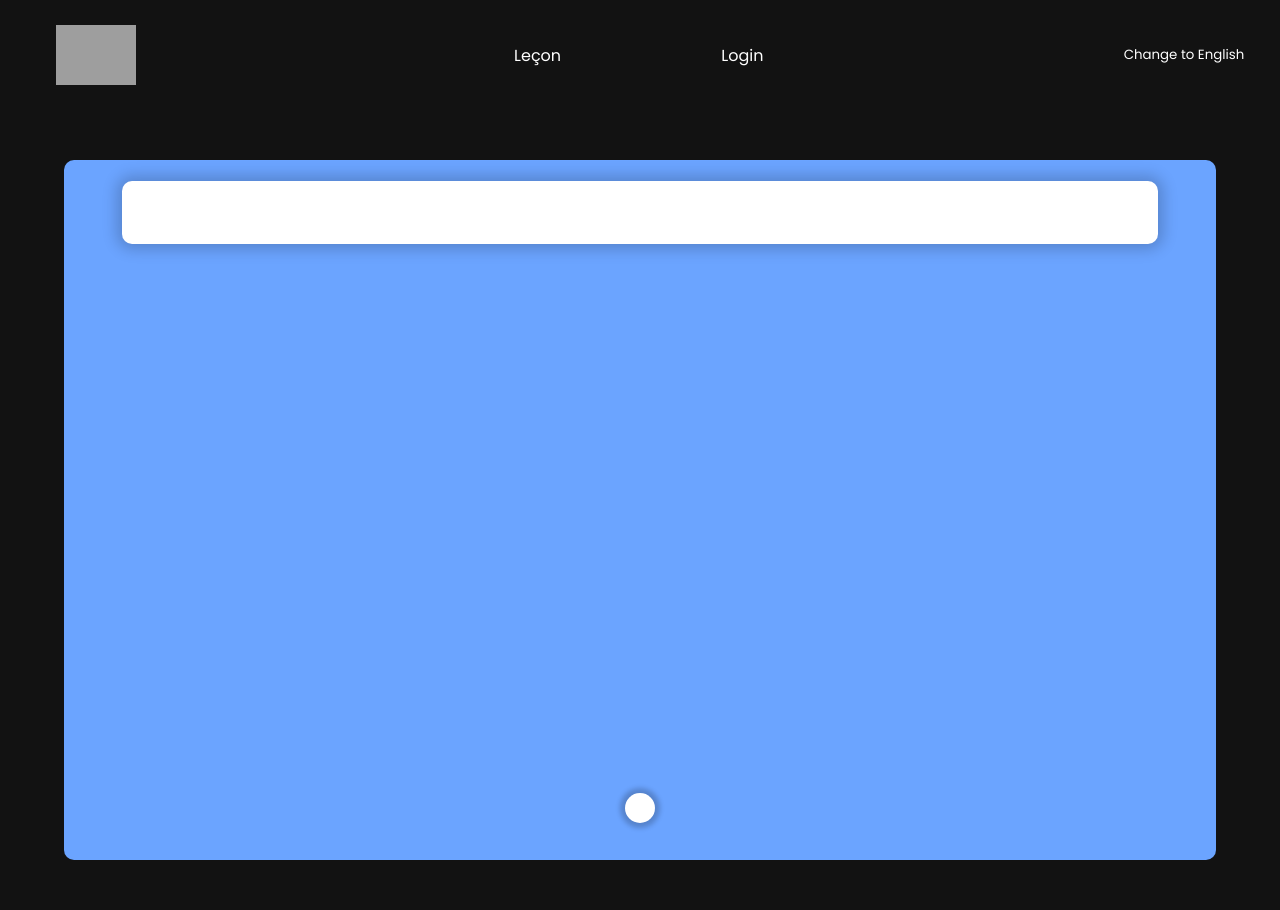
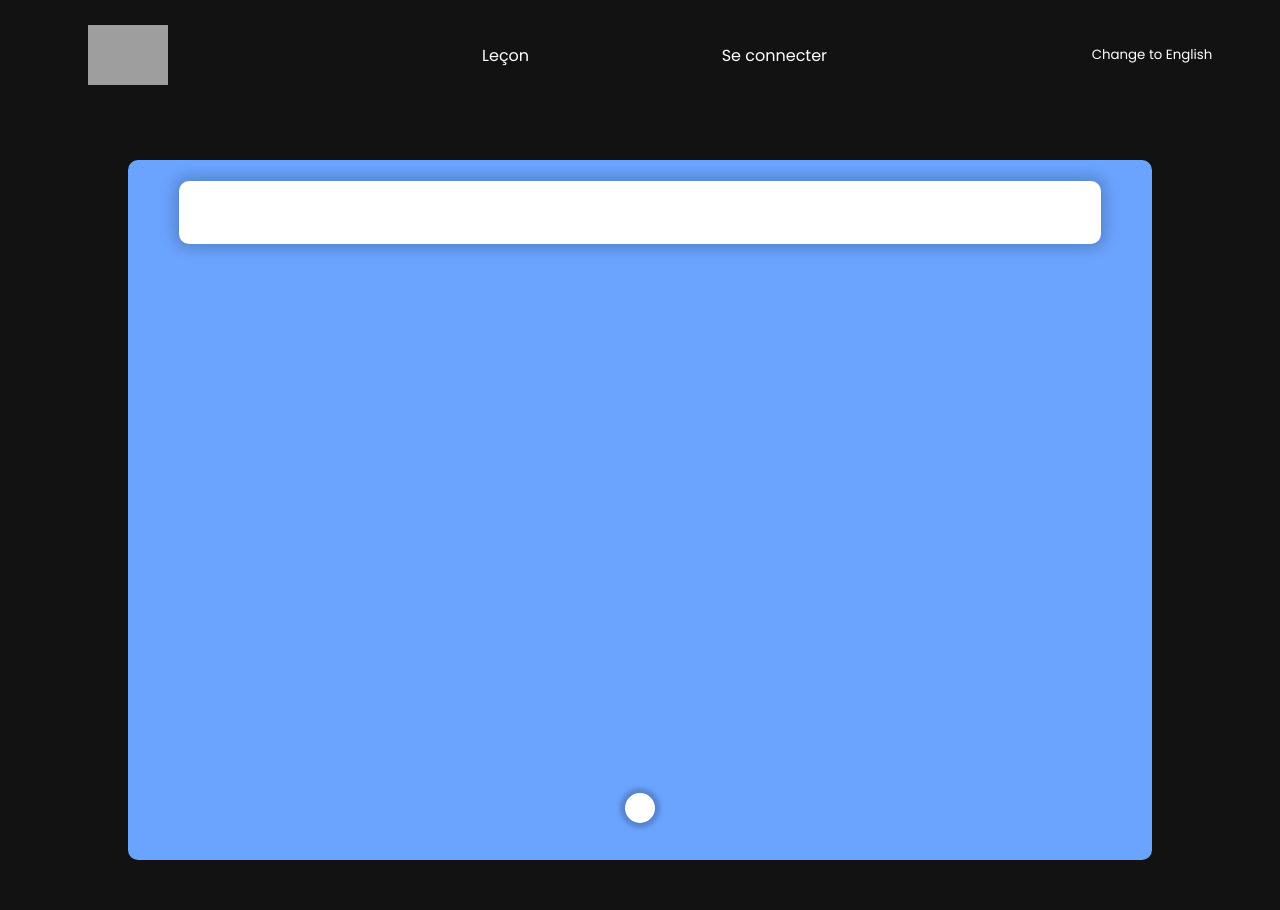
Before and after one commit to g-imhoff/FE-website, a PHP site: page / in a window 1280 px wide. Run offline with PHP 8.4, Linux system fonts and the light colour scheme; data that the repository does not hold is empty; grey boxes are pictures that could not be loaded.

Commit message:
Fin du système de login/logout

```diff
--- a/css/base.css
+++ b/css/base.css
@@ -5,7 +5,7 @@
 }
 
 :root {
-    --sizeOfLink: 15vw;
+    --sizeOfLink: 20vw;
     --whiterPrimaryBlueColor : #b3d0ff;
     --primaryBlueColor : #6ba4ff;
     --darkerPrimaryBlueColor : #1972ff;
--- a/css/header.css
+++ b/css/header.css
@@ -57,11 +57,9 @@ header {
 }
 
 .form-english {
-    width: 100%;
     display : flex;
     justify-content: center;
     align-items: center;
-
 
     width: var(--sizeOfLink);
 
--- a/css/main-index.css
+++ b/css/main-index.css
@@ -9,7 +9,7 @@ main {
 
     .box {
         height: 700px;
-        width: 90%;
+        width: 80vw;
         background-color: var(--primaryBlueColor);
         border-radius: 10px;
 
@@ -35,7 +35,7 @@ main {
 
                 h1 {
                     font-family: var(--titleFont);
-                    font-size: 1.5rem;
+                    font-size: 1.2rem;
                     color: var(--black);
                 }
             }
@@ -115,13 +115,14 @@ main {
 
 @media screen and (max-width: 768px) {
     main {
-        height: 600px;
+        height: auto;
+        padding-top: 40px;
         .box {
-            height: 500px;
+            height: 600px;
             .title-container {
                 .title-box {
                     h1 {
-                        font-size: 1rem;
+                        font-size: 0.9rem;
                     }
                 }
             }
--- a/lang/en.php
+++ b/lang/en.php
@@ -4,7 +4,8 @@ $trad = [
         "Lesson" => "Lesson",
         "Login" => "Login",
         "Contact" => "Contact",
-        "Change" => "Changer en Français"
+        "Change" => "Changer en Français",
+        "Account" => "My account"
     ],
     "Main" => [
         "Start" => "Start the lesson"
--- a/lang/fr.php
+++ b/lang/fr.php
@@ -3,9 +3,10 @@
 $trad = [
     "Header" => [
         "Lesson" => "Leçon",
-        "Login" => "Login",
+        "Login" => "Se connecter",
         "Contact" => "Contact",
-        "Change" => "Change to English"
+        "Change" => "Change to English",
+        "Account" => "Mon compte"
     ],
     "Main" => [
         "Start" => "Commencer la leçon"
--- a/php-include/db-connect.php
+++ b/php-include/db-connect.php
@@ -1,4 +1,16 @@
 <?php
+
+session_start();
+
+if (isset($_SESSION['username'])) {
+    setcookie('username', $_SESSION['username'], time() + 3600 * 24 * 7, '/'); // le cookie reste 7 jours
+    setcookie('email', $_SESSION['email'], time() + 3600 * 24 * 7, '/'); // le cookie reste 7 jours
+}
+
+if (isset($_COOKIE['username'])) {
+    $_SESSION['username'] = $_COOKIE['username'];
+    $_SESSION['email'] = $_COOKIE['email'];
+}
 
 function connect() {
     $dsn = "mysql:host=localhost;dbname=fe_website";
--- a/php-include/header.php
+++ b/php-include/header.php
@@ -18,9 +18,11 @@
         <nav>
             <ul>
                 <li><a href="./all-lesson.php"><p><?php echo $trad['Header']['Lesson']?></p></a></li>
-                <li><a href="./login.php"><p><?php echo $trad['Header']['Login']?></p></a></li>
-                <?php if (isset($_SESSION['user'])) { ?>
-                    <li><a href="./php-include/account.php"><p><?php echo $trad['Header']['Logout']?></p></a></li>
+
+                <?php if (isset($_SESSION['username'])) { ?>
+                    <li><a href="./account.php"><p><?php echo $trad['Header']['Account']?></p></a></li>
+                <?php } else { ?>
+                    <li><a href="./login.php"><p><?php echo $trad['Header']['Login']?></p></a></li>
                 <?php } ?>
             </ul>
         </nav>
```
Also changed, not shown: index.php (line endings or trailing spaces).
